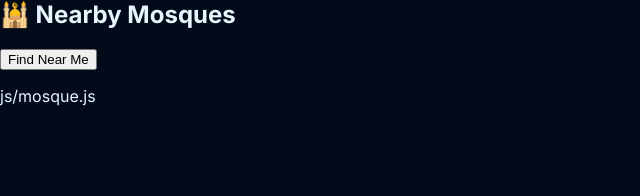
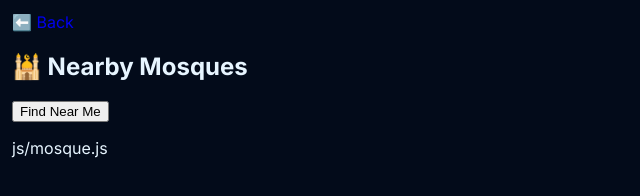
Before and after one commit to Fuzailk2786/new-app, a plain HTML site: page mosque.html in a window 1280 px wide. Shown: the whole page, without its empty margins (0-640 px from the left). Drawn offline with Linux system fonts and the light colour scheme.

Commit message:
Update mosque.html

```diff
--- a/mosque.html
+++ b/mosque.html
@@ -1,3 +1,7 @@
+<!-- BACK BUTTON -->
+  <div style="padding:12px;">
+    <a href="index.html" style="text-decoration:none;">⬅️ Back</a>
+
 
 <h2>🕌 Nearby Mosques</h2>
 <button onclick="findMosques()">Find Near Me</button>
```
